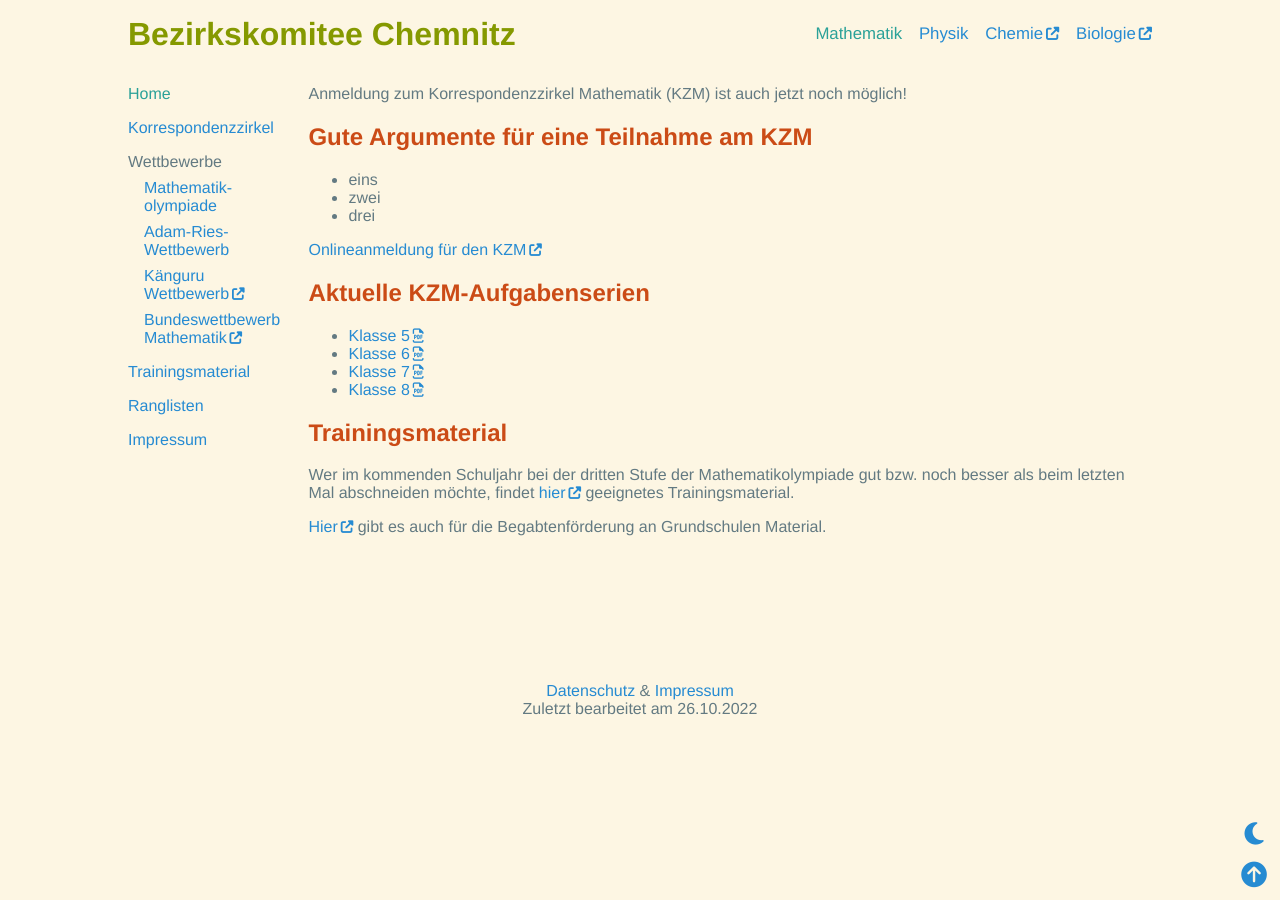
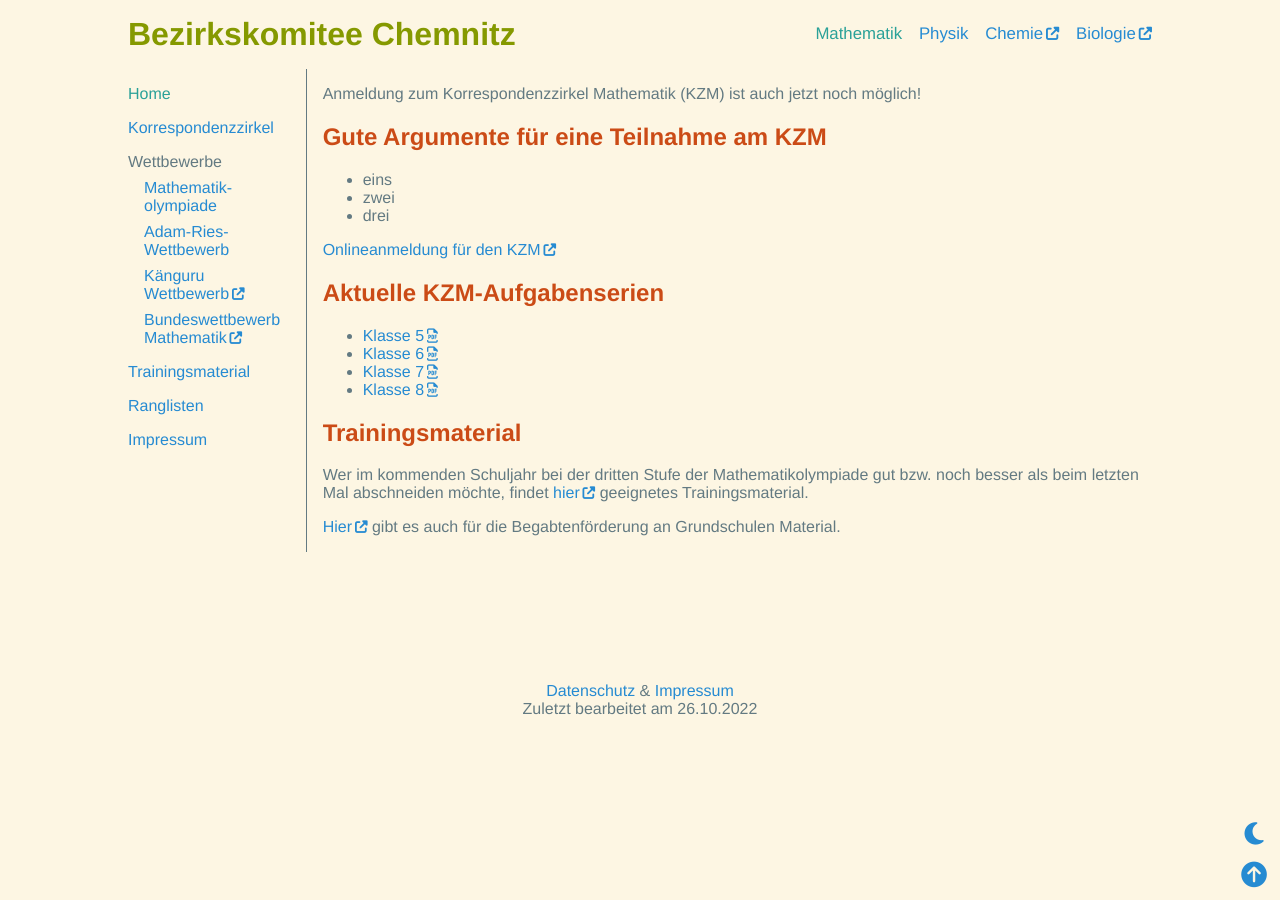
Before and after one commit to Bezirkskomitee-Chemnitz/Bezirkskomitee-Chemnitz.github.io, a Jekyll site: the page built from pages/mathematik/index.md, in a window 1280 px wide. Built offline with Jekyll 4.4.1, drawn with Linux system fonts in a browser that asks for light colours.

Commit message:
add sidenav separator

```diff
--- a/assets/styles/main.css
+++ b/assets/styles/main.css
@@ -185,6 +185,11 @@ footer>.row {
 
 footer>.row>:not(:last-child) {
   margin-right: 0.5em;
+}
+
+aside {
+  border-right: 1px solid var(--text-color);
+  padding-right: 1em;
 }
 
 aside>ul {
```
